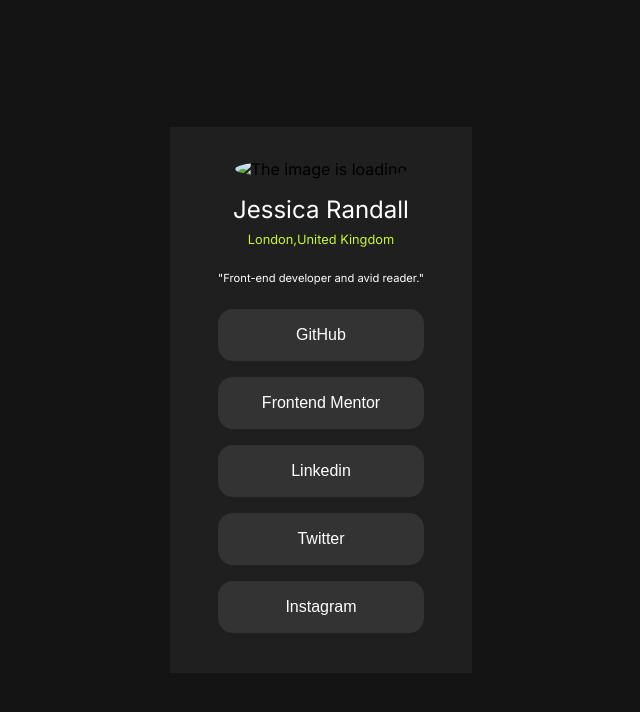
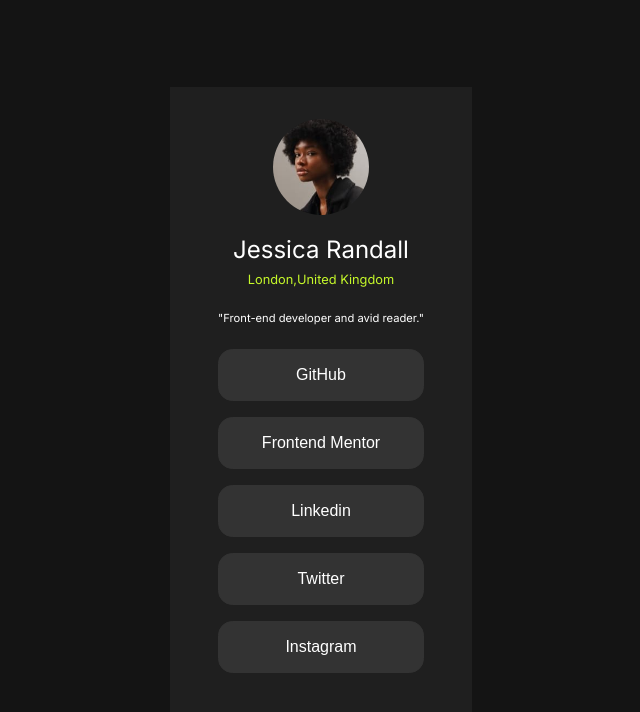
Before and after one commit to DINES-04/Basic-Social-Profile, a plain HTML site: page index.html in a window 1280 px wide. Shown: the whole page, without its empty margins (319-959 px from the left). Drawn offline with Linux system fonts and the light colour scheme.

Commit message:
index.html

```diff
--- a/index.html
+++ b/index.html
@@ -10,7 +10,7 @@
 <body>
     <div class="box">
         <div class="upperbox">
-            <img src="/frontend mentor/social profile/image/avatar-jessica.jpeg" alt="The image is loading" class="img">
+            <img src="image/avatar-jessica.jpeg" alt="The image is loading" class="img">
             <div class="name">Jessica Randall</div>
             <div class="city">London,United Kingdom</div>
             <div class="job">"Front-end developer and avid reader."</div>
```
